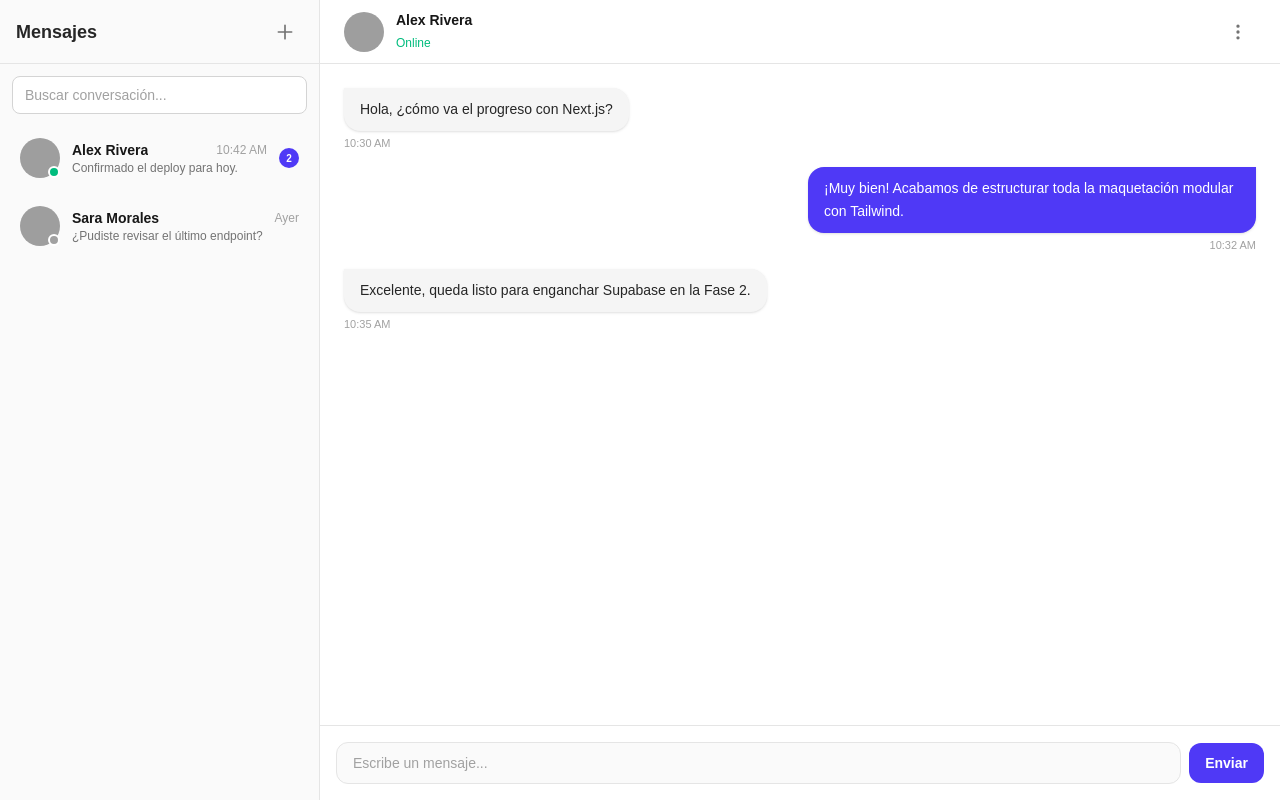
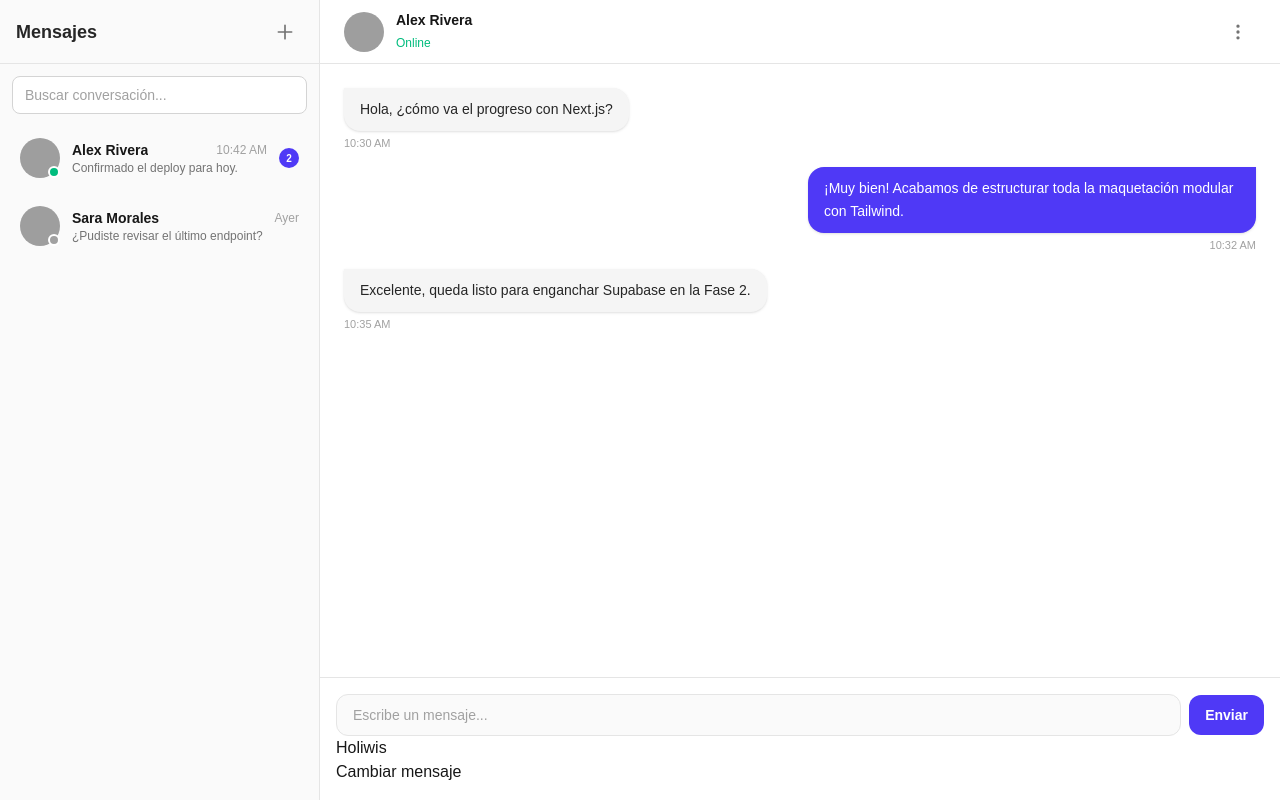
Before and after one commit to JairoAdrianVR/Bootcamp-FSJ35, a Next.js app in the folder NEXT/messages-app/: page /1 in a window 1280 px wide. Built offline with nearby package versions, Linux system fonts and the light colour scheme; grey boxes are pictures that could not be loaded.

Commit message:
Feat: HandleMessage - Clase 23/09/2026

```diff
--- a/NEXT/messages-app/app/features/chat/components/MessageInput.tsx
+++ b/NEXT/messages-app/app/features/chat/components/MessageInput.tsx
@@ -1,10 +1,30 @@
+"use client";
+
+import { useState } from "react";
+
+
 export function MessageInput() {
+  const [mensaje, setMensaje ] = useState("Holiwis");
+
+    const handleSubmit = (e: React.SubmitEvent) => {
+      e.preventDefault();
+
+
+      console.log("Se ejecuto el handleSubmit");
+      console.log(e.target[0].value);
+      //setMensaje(e.target[0].value);
+    }
+
+    console.log(mensaje);
+
+
   return (
     <footer className="border-t border-neutral-200 bg-white p-4 dark:border-neutral-800 dark:bg-neutral-900">
-      <form onSubmit={(e) => e.preventDefault()} className="flex items-center gap-2">
+      <form onSubmit={handleSubmit} className="flex items-center gap-2">
         <input
           type="text"
           placeholder="Escribe un mensaje..."
+          onChange={(e)=>{ setMensaje(e.target.value) }}
           className="flex-1 rounded-xl border border-neutral-200 bg-neutral-50 px-4 py-2.5 text-sm text-neutral-900 placeholder-neutral-400 focus:border-indigo-500 focus:bg-white focus:outline-none dark:border-neutral-700 dark:bg-neutral-800 dark:text-neutral-100 dark:focus:bg-neutral-900"
         />
         <button
@@ -14,6 +34,9 @@ export function MessageInput() {
           Enviar
         </button>
       </form>
+
+      <h2>{mensaje}</h2>
+      <button onClick={() => {setMensaje("Chauchis")}}>Cambiar mensaje</button>
     </footer>
   );
 }
```
